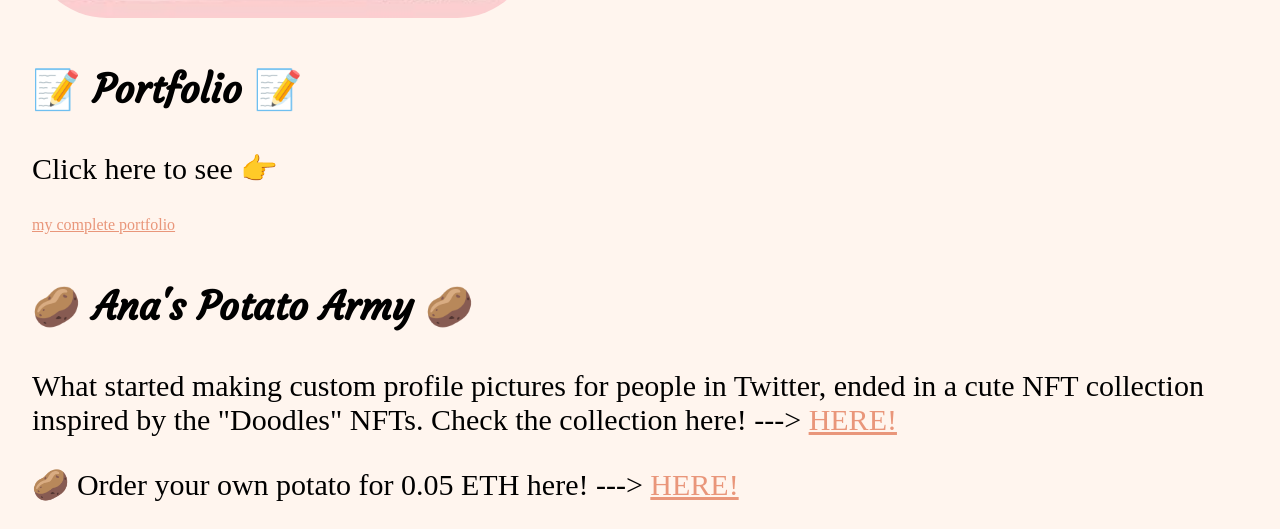
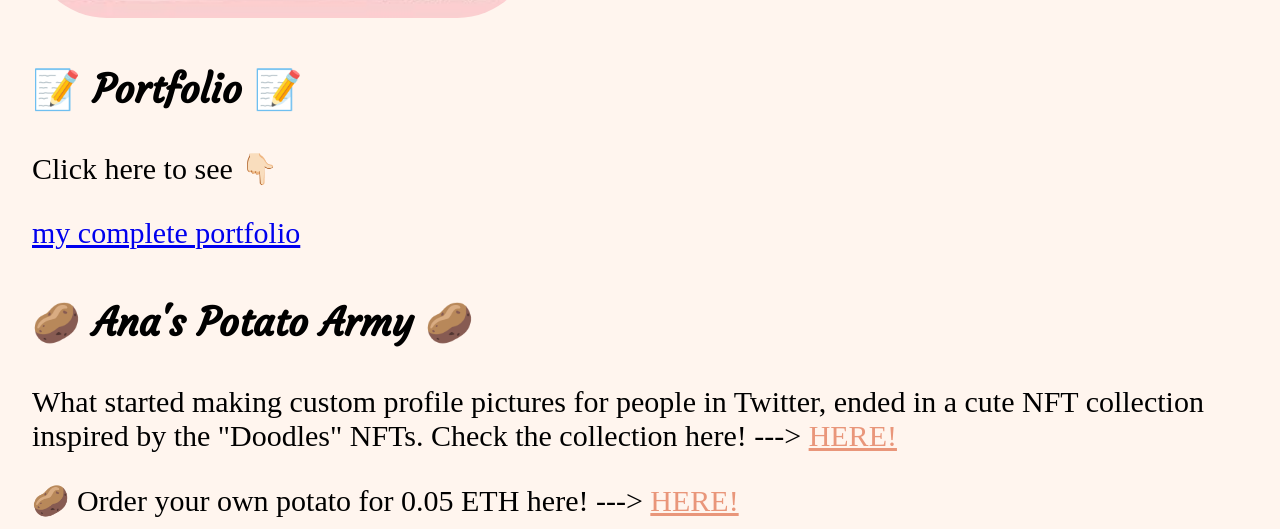
Before and after one commit to anaruedalastra/anarueda.art, a website: page index.html in a window 1280 px wide. Shown: the part 930-1459 px from the top of the page. Drawn offline with nearby package versions, Linux system fonts and the light colour scheme.

Commit message:
Update index.html
portfolio update

```diff
--- a/index.html
+++ b/index.html
@@ -342,10 +342,9 @@
 			<h2>Twitch:
 			<a class="cool4-font" href="https://www.twitch.tv/ruedart">ruedart</a> 💜</h2>
 		</p>
-	</div> <div>
+	</div>
 	<h3 class="cool3-font cosas">📝 Portfolio 📝</h3>
-	<p class="ana"> Click here to see 👉 </p><a class="lol" href="https://www.notion.so/Portfolio-ruedart-8f0d7714fcd4456cac10fd212df3ea52"> my complete portfolio </a> </p>
-</div>
+	<p class="ana"> Click here to see 👇🏻 </p><a class="ana" href="https://www.notion.so/Portfolio-ruedart-8f0d7714fcd4456cac10fd212df3ea52"> my complete portfolio </a> </p>
 
 	<h3 class="cool3-font cosas">🥔 Ana's Potato Army 🥔</h3>
 		<p class="ana">
```
